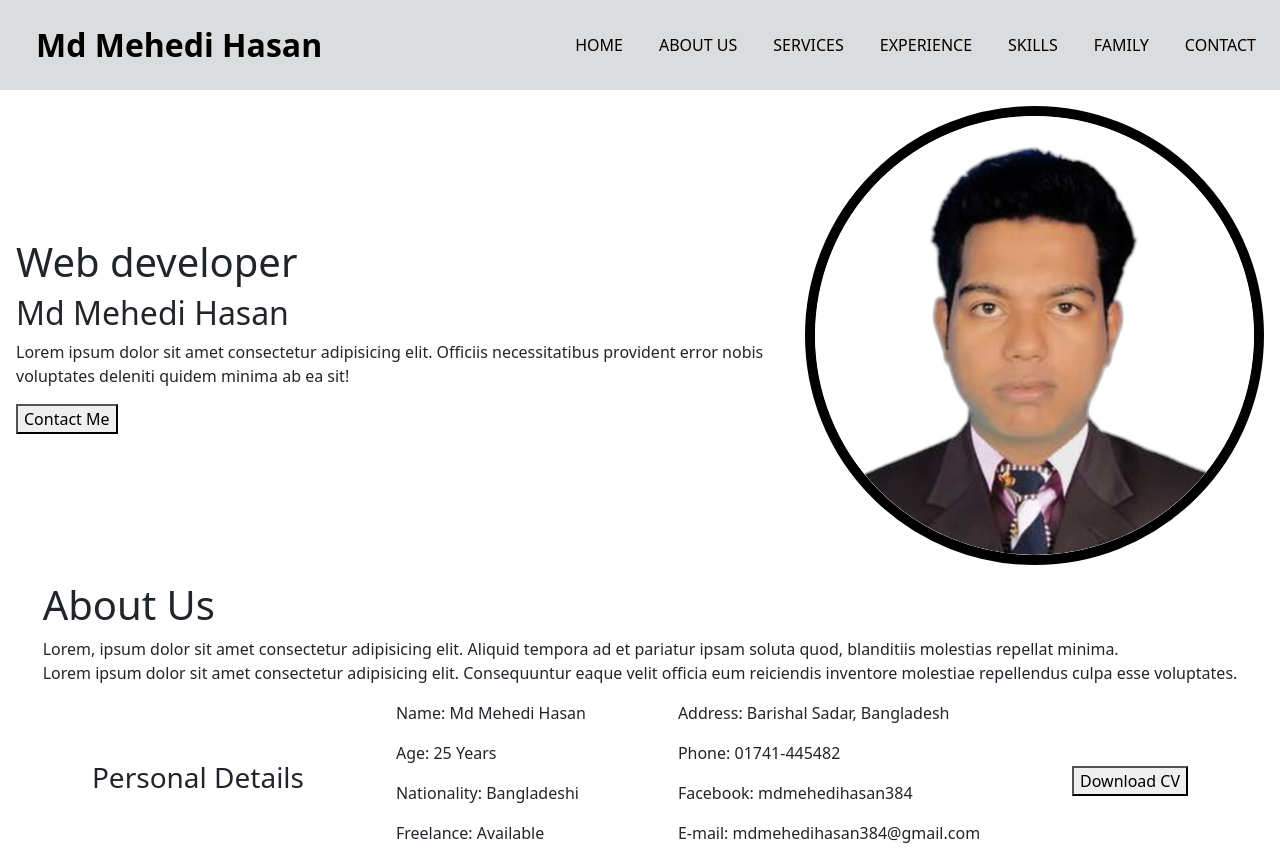
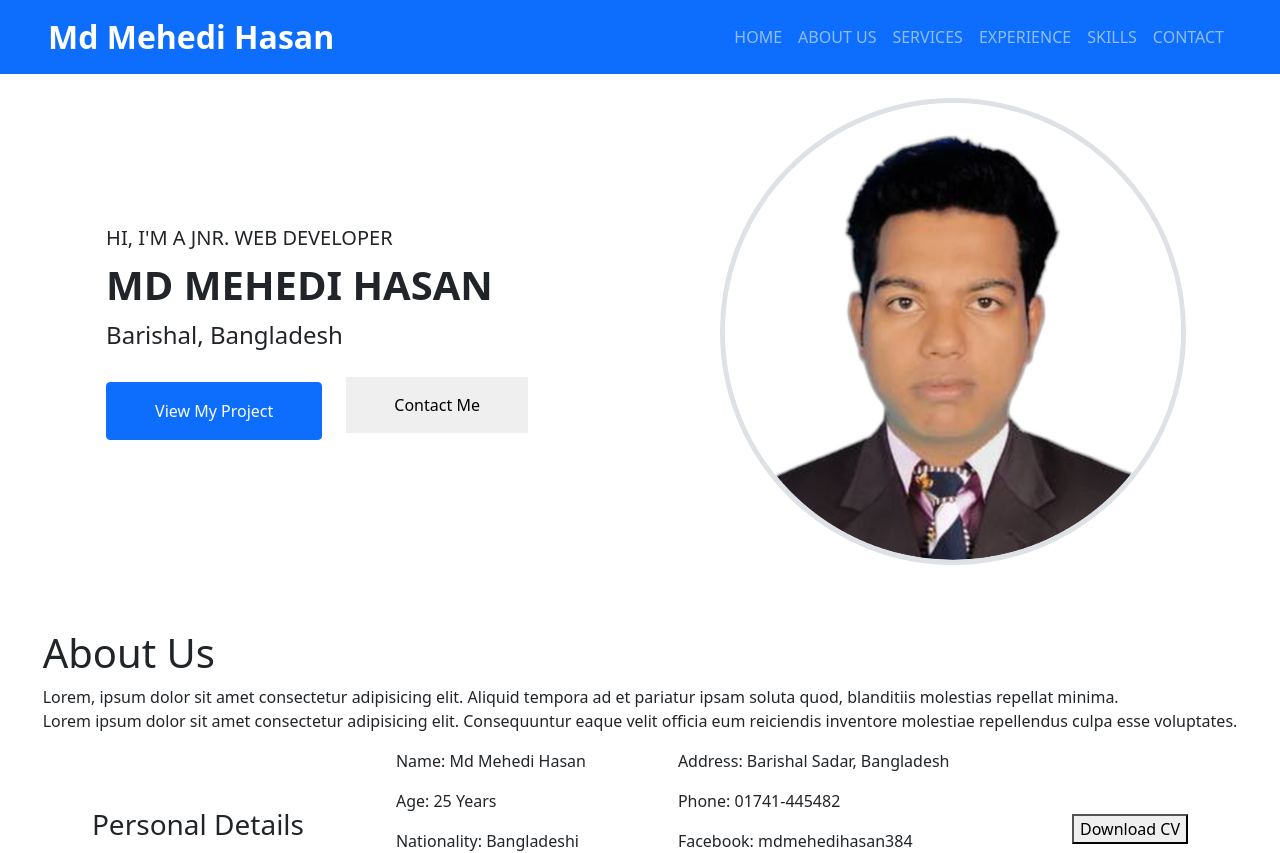
Before and after one commit to mdmehedihasan212/personal-portfolio-simple, a React (Create React App) app: page / in a window 1280 px wide. Shown: the top 853 px of the page. Built offline with nearby package versions, Linux system fonts and the light colour scheme.

Commit message:
optimize navbar

```diff
--- a/src/Pages/Home/Introduction/Introduction.css
+++ /dev/null
@@ -1,5 +0,0 @@
-.photo-section img {
-    border: 10px solid black;
-    border-radius: 50%;
-    width: 100%;
-}
--- a/src/Pages/Home/Introduction/Introduction.js
+++ b/src/Pages/Home/Introduction/Introduction.js
@@ -1,18 +1,18 @@
 import React from 'react';
-import './Introduction.css';
 import photo from '../../../Assets/profile-pic/profile-pic (46).png';
 
 const Introduction = () => {
     return (
-        <section id='home' className='banner-section d-flex justify-content-center align-items-center p-3 mt-0 text-dark'>
-            <article className='text-section'>
-                <h1>Web developer</h1>
-                <h2>Md Mehedi Hasan</h2>
-                <p>Lorem ipsum dolor sit amet consectetur adipisicing elit. Officiis necessitatibus provident error nobis voluptates deleniti quidem minima ab ea sit!</p>
-                <button className='contact-btn'>Contact Me</button>
+        <section id='home' className='banner-section d-flex justify-content-around align-items-center p-3 mt-2 mb-5 text-dark'>
+            <article className='text-section w-full mx-auto'>
+                <span className='fs-5 text-uppercase mt-2'>Hi, I'm a Jnr. Web developer</span>
+                <h1 className='fs-1 fw-bolder text-uppercase mt-2'>Md Mehedi Hasan</h1>
+                <p className='fs-4 mt-2'>Barishal, Bangladesh</p>
+                <button className='btn btn-primary px-5 py-3 mt-2'>View My Project</button>
+                <button className='border-0 px-5 py-3 mt-2 mx-4'>Contact Me</button>
             </article>
-            <article className='photo-section'>
-                <img src={photo} alt="img-1" />
+            <article >
+                <img className='w-75 mx-auto d-flex justify-content-center border border-5 rounded-circle' src={photo} alt="img-1" />
             </article>
         </section>
     );
--- a/src/Pages/Shared/Header/Header.css
+++ /dev/null
@@ -1,4 +0,0 @@
-.navbar a {
-    margin-left: 20px;
-    color: black !important;
-}
--- a/src/Pages/Shared/Header/Header.js
+++ b/src/Pages/Shared/Header/Header.js
@@ -1,11 +1,10 @@
 import React from 'react';
 import { Nav, Navbar } from 'react-bootstrap';
-import './Header.css';
 
 const Header = () => {
     return (
         <>
-            <Navbar collapseOnSelect sticky='top' className='bg-secondary p-3 text-dark bg-opacity-25'>
+            <Navbar collapseOnSelect sticky='top' expand="lg" className='bg-primary px-5' variant="dark">
                 <Navbar.Brand className='fw-bold fs-2' href="#home">Md Mehedi Hasan</Navbar.Brand>
                 <Navbar.Toggle aria-controls="responsive-navbar-nav" />
                 <Navbar.Collapse id="responsive-navbar-nav">
@@ -15,7 +14,6 @@ const Header = () => {
                         <Nav.Link href="#services">Services</Nav.Link>
                         <Nav.Link href="#experience">Experience</Nav.Link>
                         <Nav.Link href="#skills">Skills</Nav.Link>
-                        <Nav.Link href="#family">Family</Nav.Link>
                         <Nav.Link href="#contact">Contact</Nav.Link>
                     </Nav>
                 </Navbar.Collapse>
```
